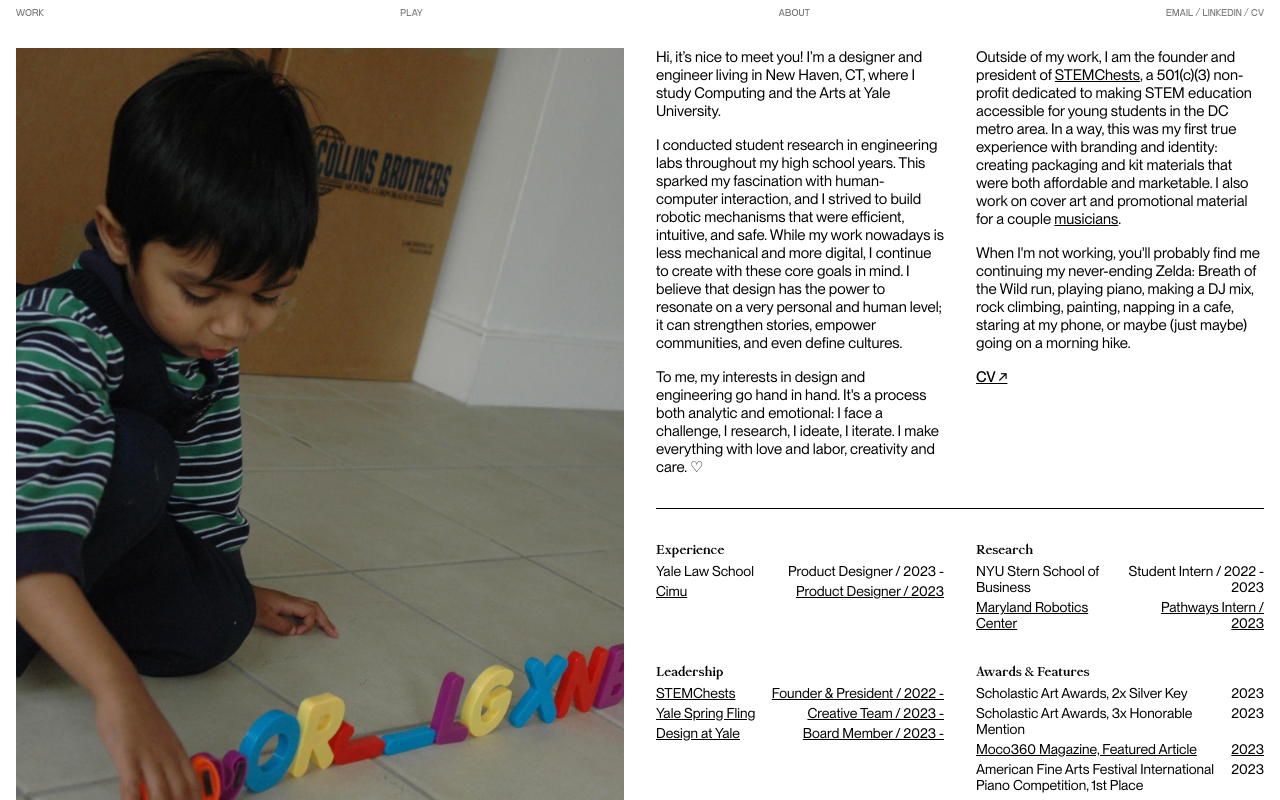
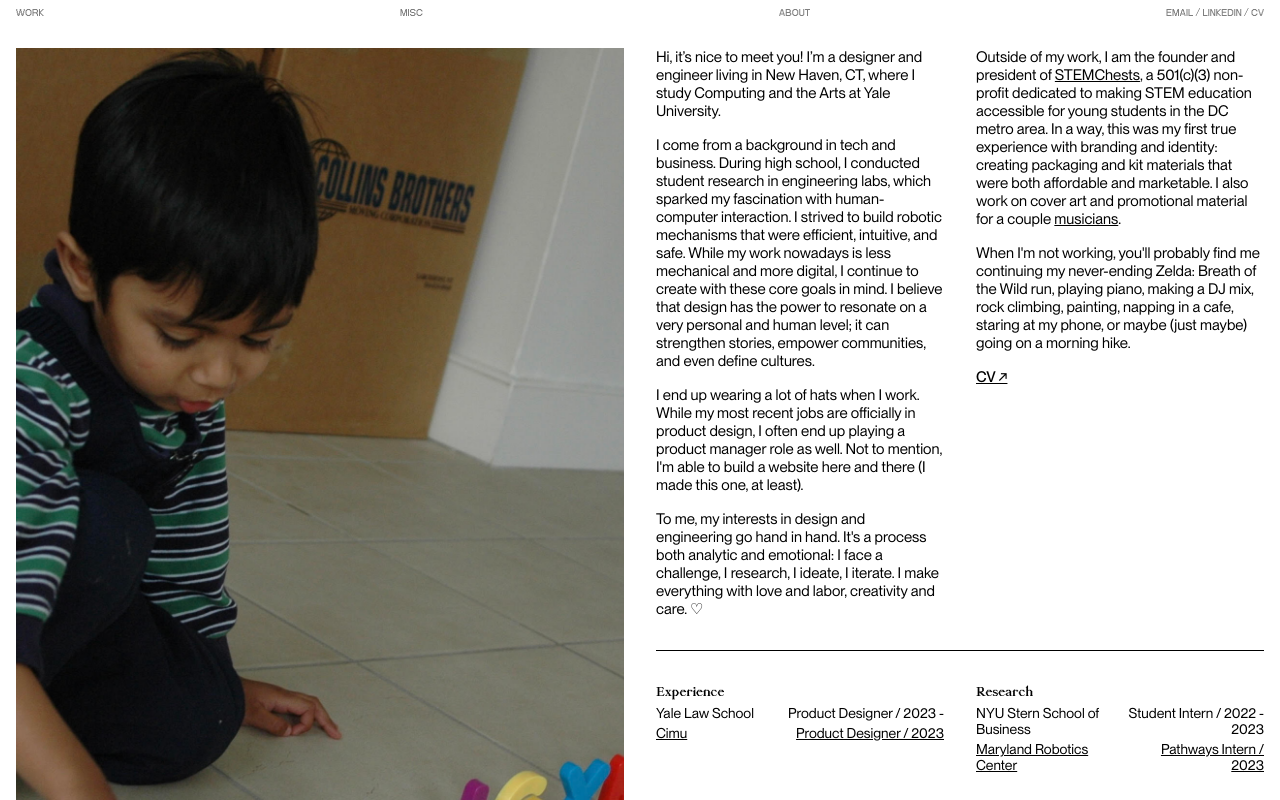
Before and after one commit to chainsawmaiden/aditya-das-portfolio, a Next.js app: page /about in a window 1280 px wide. Shown: the top 800 px of the page. Built offline with nearby package versions, Linux system fonts and the light colour scheme.

Commit message:
about and misc navbar

```diff
--- a/app/about/page.tsx
+++ b/app/about/page.tsx
@@ -26,7 +26,9 @@ export default function AboutPage() {
           <section className='flex flex-col gap-4'>
             <p>Hi, it’s nice to meet you! I’m a designer and engineer living in New Haven, CT, where I study Computing and the Arts at Yale University.</p>
 
-            <p>I conducted student research in engineering labs throughout my high school years. This sparked my fascination with human-computer interaction, and I strived to build robotic mechanisms that were efficient, intuitive, and safe. While my work nowadays is less mechanical and more digital, I continue to create with these core goals in mind. I believe that design has the power to resonate on a very personal and human level; it can strengthen stories, empower communities, and even define cultures.</p>
+            <p>I come from a background in tech and business. During high school, I conducted student research in engineering labs, which sparked my fascination with human-computer interaction. I strived to build robotic mechanisms that were efficient, intuitive, and safe. While my work nowadays is less mechanical and more digital, I continue to create with these core goals in mind. I believe that design has the power to resonate on a very personal and human level; it can strengthen stories, empower communities, and even define cultures.</p>
+
+            <p>I end up wearing a lot of hats when I work. While my most recent jobs are officially in product design, I often end up playing a product manager role as well. Not to mention, I'm able to build a website here and there (I made this one, at least).</p>
 
             <p>To me, my interests in design and engineering go hand in hand. It's a process both analytic and emotional: I face a challenge, I research, I ideate, I iterate. I make everything with love and labor, creativity and care. ♡</p>
           </section>
--- a/components/navbar.tsx
+++ b/components/navbar.tsx
@@ -5,7 +5,7 @@ export default function NavBar({home, article}: {home?: boolean, article?: boole
   return (
   <header className={`w-full  top-0 z-50 ${article ? 'px-4 fixed' : 'sticky'} ${home ? 'pb-0' : 'pb-6'} left-0 text-black opacity-50 py-1 font-ppneuebit font-bold text-sm uppercase flex justify-between`}>
     <Link href='/' className="hover:opacity-80 transition">Work</Link>
-    <Link href='/play' className="hover:opacity-80 transition">Play</Link>
+    <Link href='/play' className="hover:opacity-80 transition">Misc</Link>
     <Link href='/about' className="hover:opacity-80 transition">About</Link>
     <span><Link href='mailto:aditya.das@yale.edu' target='_blank' className="hover:opacity-80 transition">Email</Link> /
     <Link href='https://www.linkedin.com/in/aditya-das-me/' target='_blank' className="hover:opacity-80 transition"> Linkedin</Link> /
```
